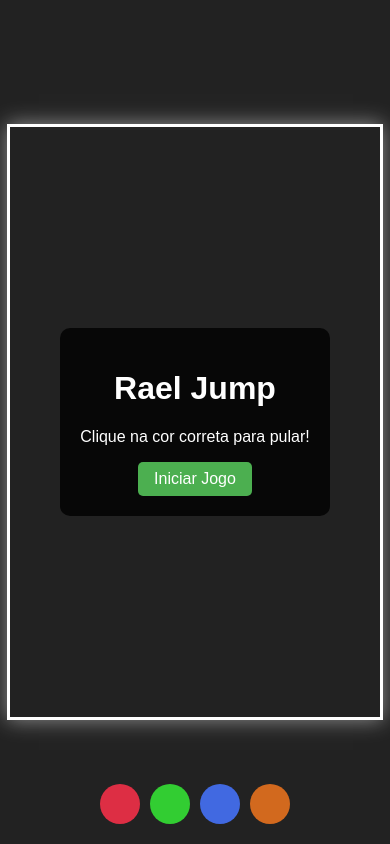
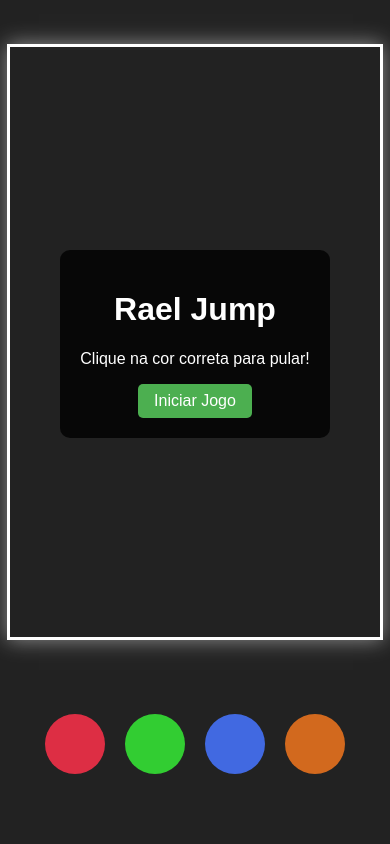
Before and after one commit to rafaelsales03/rael-jump, a plain HTML site: page index.html in a window 390 px wide. Drawn offline with Linux system fonts and the light colour scheme.

Commit message:
change in buttons and screen position

```diff
--- a/style.css
+++ b/style.css
@@ -17,11 +17,14 @@ body {
     height: 80vh;
     max-width: 400px;
     max-height: 600px;
+    position: relative;
+    bottom: 80px;
 }
 
 #startScreen,
 #gameOverScreen {
     position: absolute;
+    top: 250px;
     background-color: rgba(0, 0, 0, 0.8);
     color: white;
     padding: 20px;
@@ -54,9 +57,11 @@ button:hover {
 }
 
 .colorButton {
-    width: 60px;
-    height: 60px;
+    width: 80px;
+    height: 80px;
     margin: 0 10px;
+    position: relative;
+    bottom: 30px;
     border: none;
     cursor: pointer;
     border-radius: 50%;
@@ -69,9 +74,11 @@ button:hover {
 
 @media (max-width: 600px) {
     .colorButton {
-        width: 40px;
-        height: 40px;
-        margin: 0 5px;
+        width: 60px;
+        height: 60px;
+        margin: 0 10px;
+        position: relative;
+        bottom: 50px;
     }
 
     button {
```
